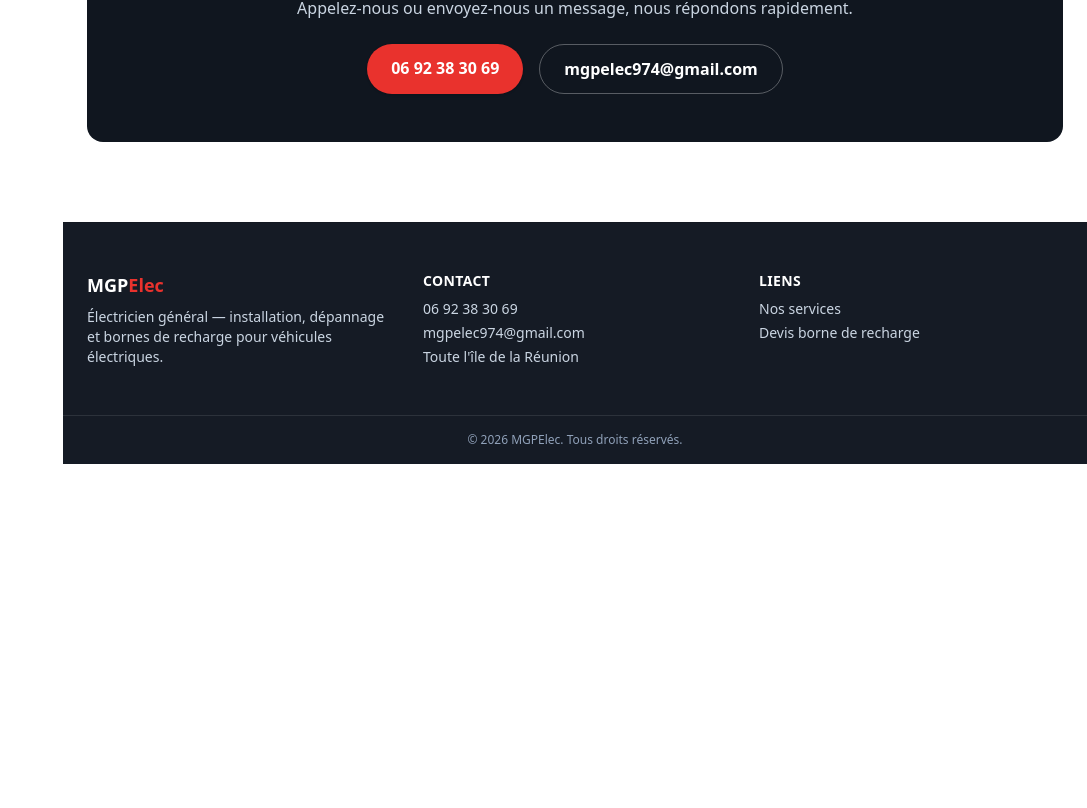
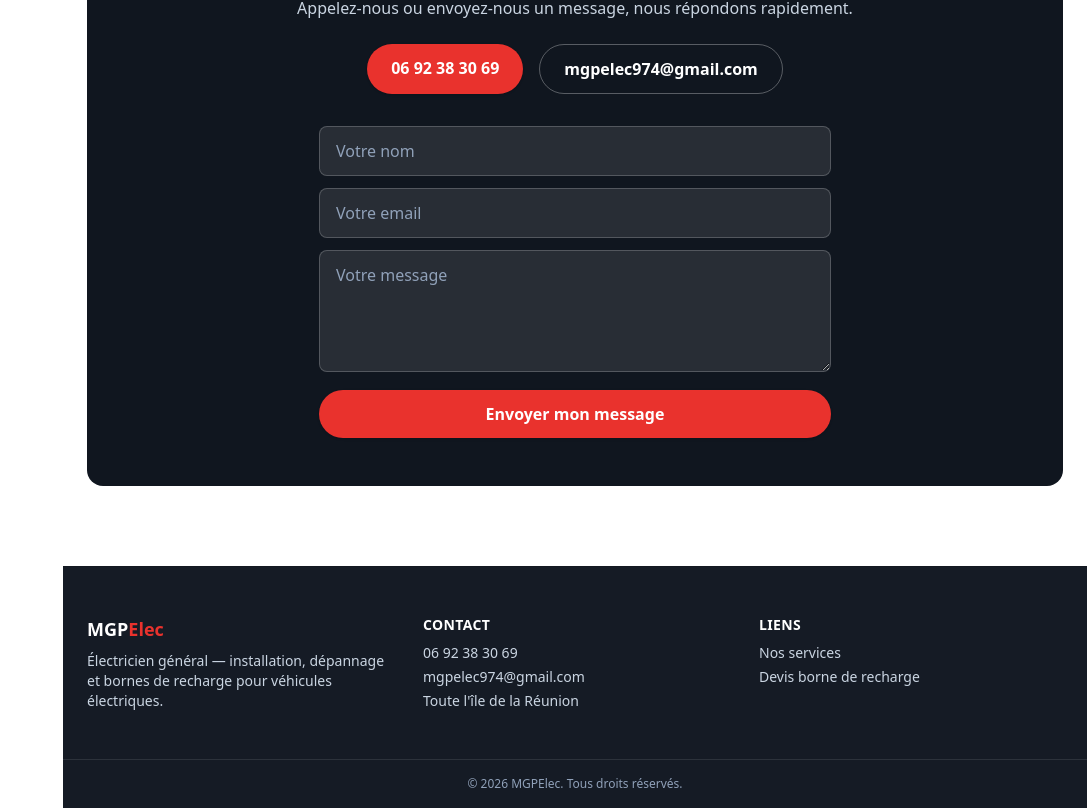
Before and after one commit to mgpelec974-tech/mgpelec, a Next.js app: page / in a window 1280 px wide. Shown: the part 2880-3688 px from the top of the page, without its empty margins (193-1280 px from the left). Before the commit the page ends 3344 px from the top, so only its background shows below. Built offline with nearby package versions, Linux system fonts and the light colour scheme.

Commit message:
Ajoute un formulaire de contact qui envoie directement un email

```diff
--- /dev/null
+++ b/app/api/contact/route.ts
@@ -0,0 +1,69 @@
+import { NextResponse } from "next/server";
+import { Resend } from "resend";
+
+const CONTACT_EMAIL = "mgpelec974@gmail.com";
+const EMAIL_REGEX = /^[^\s@]+@[^\s@]+\.[^\s@]+$/;
+
+type ContactPayload = {
+  name: string;
+  email: string;
+  message: string;
+};
+
+export async function POST(request: Request) {
+  const apiKey = process.env.RESEND_API_KEY;
+  if (!apiKey) {
+    return NextResponse.json(
+      { error: "Configuration email manquante côté serveur." },
+      { status: 500 }
+    );
+  }
+
+  let payload: ContactPayload;
+  try {
+    payload = await request.json();
+  } catch {
+    return NextResponse.json({ error: "Requête invalide." }, { status: 400 });
+  }
+
+  const { name, email, message } = payload;
+
+  if (!name || !name.trim()) {
+    return NextResponse.json({ error: "Nom manquant." }, { status: 400 });
+  }
+  if (!email || !EMAIL_REGEX.test(email)) {
+    return NextResponse.json({ error: "Email invalide." }, { status: 400 });
+  }
+  if (!message || !message.trim()) {
+    return NextResponse.json({ error: "Message manquant." }, { status: 400 });
+  }
+
+  const text = [
+    "Nouveau message depuis le site MGPElec",
+    "",
+    `Nom : ${name.trim()}`,
+    `Email : ${email}`,
+    "",
+    message.trim(),
+  ].join("\n");
+
+  const resend = new Resend(apiKey);
+
+  try {
+    const { error } = await resend.emails.send({
+      from: "MGPElec <onboarding@resend.dev>",
+      to: CONTACT_EMAIL,
+      replyTo: email,
+      subject: `Message du site - ${name.trim()}`,
+      text,
+    });
+
+    if (error) {
+      return NextResponse.json({ error: "Envoi impossible." }, { status: 500 });
+    }
+
+    return NextResponse.json({ ok: true });
+  } catch {
+    return NextResponse.json({ error: "Envoi impossible." }, { status: 500 });
+  }
+}
--- /dev/null
+++ b/app/components/ContactForm.tsx
@@ -0,0 +1,106 @@
+"use client";
+
+import { useState } from "react";
+
+const EMAIL_REGEX = /^[^\s@]+@[^\s@]+\.[^\s@]+$/;
+
+type SendStatus = "idle" | "sending" | "success" | "error";
+
+export default function ContactForm() {
+  const [name, setName] = useState("");
+  const [email, setEmail] = useState("");
+  const [message, setMessage] = useState("");
+  const [status, setStatus] = useState<SendStatus>("idle");
+  const [errorMessage, setErrorMessage] = useState("");
+
+  const handleSubmit = async (event: React.FormEvent<HTMLFormElement>) => {
+    event.preventDefault();
+
+    if (!name.trim()) {
+      setStatus("error");
+      setErrorMessage("Merci d'indiquer votre nom.");
+      return;
+    }
+    if (!EMAIL_REGEX.test(email)) {
+      setStatus("error");
+      setErrorMessage("Merci d'indiquer un email valide.");
+      return;
+    }
+    if (!message.trim()) {
+      setStatus("error");
+      setErrorMessage("Merci d'écrire un message.");
+      return;
+    }
+
+    setStatus("sending");
+    setErrorMessage("");
+
+    try {
+      const response = await fetch("/api/contact", {
+        method: "POST",
+        headers: { "Content-Type": "application/json" },
+        body: JSON.stringify({ name, email, message }),
+      });
+
+      if (!response.ok) {
+        const data = await response.json().catch(() => null);
+        setStatus("error");
+        setErrorMessage(data?.error ?? "Échec de l'envoi, réessayez.");
+        return;
+      }
+
+      setStatus("success");
+      setName("");
+      setEmail("");
+      setMessage("");
+    } catch {
+      setStatus("error");
+      setErrorMessage("Échec de l'envoi, réessayez ou appelez-nous.");
+    }
+  };
+
+  return (
+    <form
+      onSubmit={handleSubmit}
+      className="mx-auto mt-8 max-w-lg space-y-3 text-left"
+    >
+      <input
+        type="text"
+        value={name}
+        onChange={(event) => setName(event.target.value)}
+        placeholder="Votre nom"
+        className="w-full rounded-lg border border-white/20 bg-white/10 px-4 py-3 text-white placeholder:text-slate-400 outline-none focus:border-[var(--color-brand)]"
+      />
+      <input
+        type="email"
+        value={email}
+        onChange={(event) => setEmail(event.target.value)}
+        placeholder="Votre email"
+        className="w-full rounded-lg border border-white/20 bg-white/10 px-4 py-3 text-white placeholder:text-slate-400 outline-none focus:border-[var(--color-brand)]"
+      />
+      <textarea
+        value={message}
+        onChange={(event) => setMessage(event.target.value)}
+        rows={4}
+        placeholder="Votre message"
+        className="w-full rounded-lg border border-white/20 bg-white/10 px-4 py-3 text-white placeholder:text-slate-400 outline-none focus:border-[var(--color-brand)]"
+      />
+      <button
+        type="submit"
+        disabled={status === "sending"}
+        className="w-full rounded-full bg-[var(--color-brand)] px-6 py-3 font-semibold text-white shadow-sm transition-transform hover:scale-105 disabled:cursor-not-allowed disabled:opacity-60"
+      >
+        {status === "sending" ? "Envoi en cours..." : "Envoyer mon message"}
+      </button>
+
+      {status === "success" && (
+        <p className="text-sm font-medium text-green-400">
+          Message envoyé, je vous réponds rapidement.
+        </p>
+      )}
+      {status === "error" && (
+        <p className="text-sm font-medium text-red-400">{errorMessage}</p>
+      )}
+    </form>
+  );
+}
--- a/app/page.tsx
+++ b/app/page.tsx
@@ -3,6 +3,7 @@ import Image from "next/image";
 import InstagramFeed, {
   INSTAGRAM_PROFILE_URL,
 } from "./components/InstagramFeed";
+import ContactForm from "./components/ContactForm";
 
 const SERVICES = [
   {
@@ -273,6 +274,8 @@ export default function Home() {
               mgpelec974@gmail.com
             </a>
           </div>
+
+          <ContactForm />
         </div>
       </section>
     </main>
```
